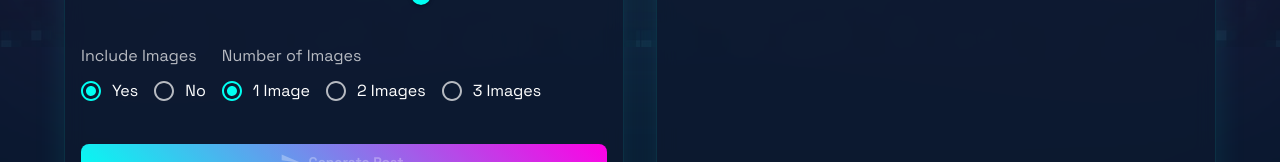
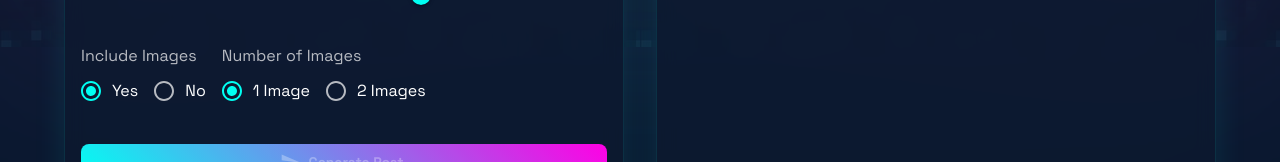
Before and after one commit to Naman0807/AI-post-gen, a Next.js app: page /dashboard in a window 1280 px wide. Shown: the part 753-915 px from the top of the page. Built offline with nearby package versions, Linux system fonts and the light colour scheme; no server answers; sample sign-in values are in the browser's storage.

Commit message:
reduce options in image count selection

```diff
--- a/src/pages/dashboard/index.js
+++ b/src/pages/dashboard/index.js
@@ -565,7 +565,7 @@ const Dashboard = () => {
 											value={imageCount}
 											onChange={(e) => setImageCount(Number(e.target.value))}
 										>
-											{[1, 2, 3].map((num) => (
+											{[1, 2].map((num) => (
 												<FormControlLabel
 													key={num}
 													value={num}
```
